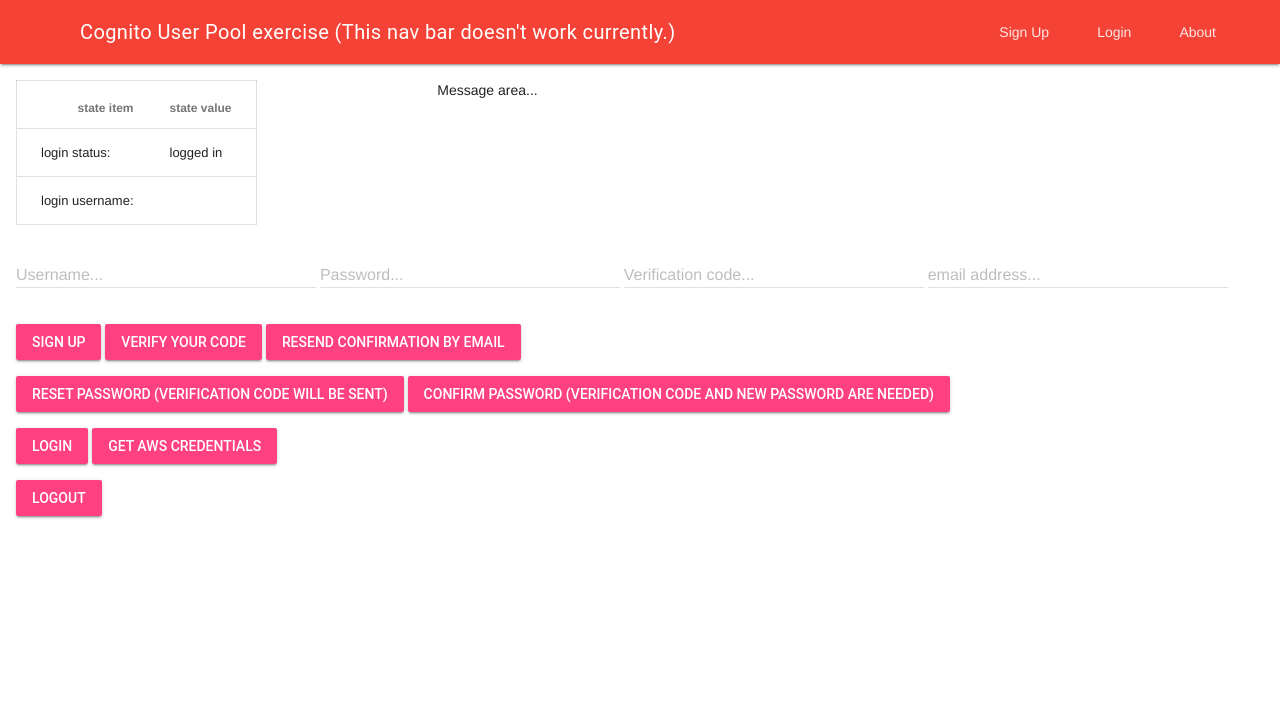
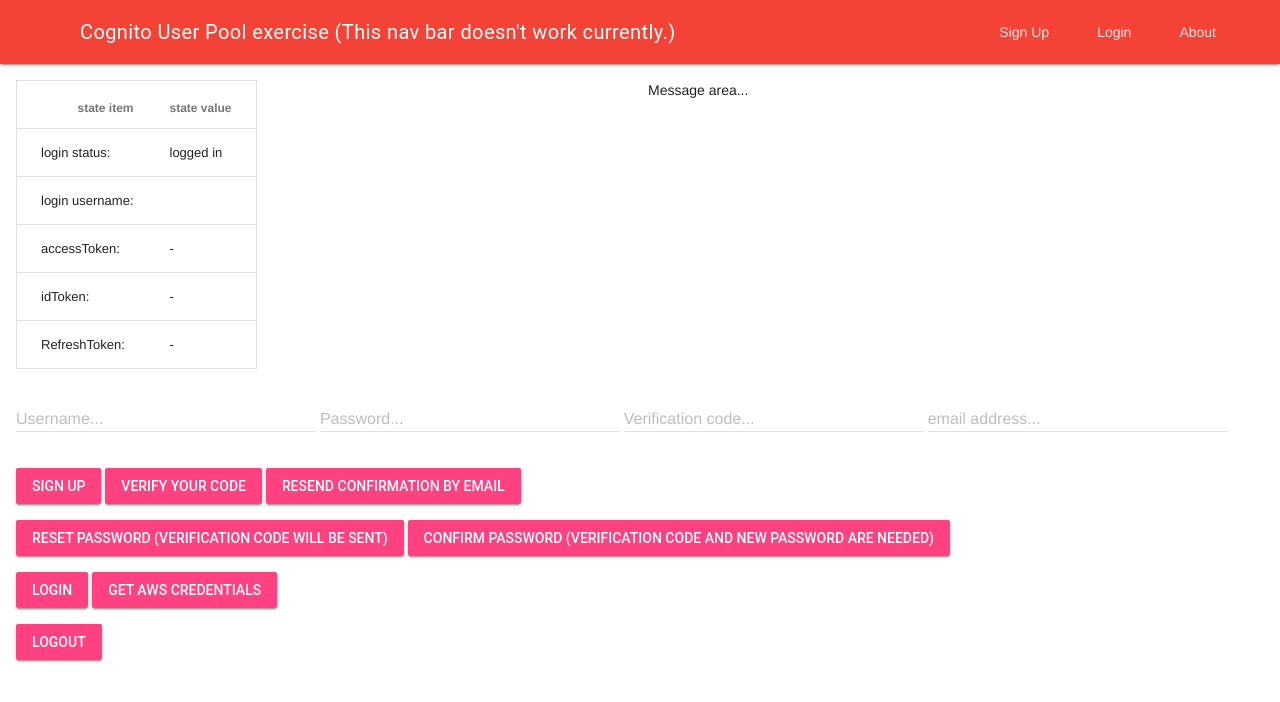
Before and after one commit to tmiki/cognito-sample-js-webapp, a website built with webpack: page dist/index.html in a window 1280 px wide. Built offline with nearby package versions, Linux system fonts and the light colour scheme; what amazon-cognito-identity-js would draw is missing.

Commit message:
added fields to show each token in the index.html.

```diff
--- a/dist/index.html
+++ b/dist/index.html
@@ -37,7 +37,7 @@
 
     <main class="mdl-layout__content">
       <div class="mdl-grid">
-        <div class="mdl-cell mdl-cell--4-col">
+        <div class="mdl-cell mdl-cell--6-col">
           <table class="mdl-data-table mdl-js-data-table">
             <thead>
               <tr>
@@ -54,10 +54,22 @@
                 <td class="mdl-data-table__cell--non-numeric">login username:</td>
                 <td id="state-login-username" class="mdl-data-table__cell--non-numeric">-</td>
               </tr>
+              <tr>
+                <td class="mdl-data-table__cell--non-numeric">accessToken:</td>
+                <td id="state-access-token" class="mdl-data-table__cell--non-numeric">-</td>
+              </tr>
+              <tr>
+                <td class="mdl-data-table__cell--non-numeric">idToken:</td>
+                <td id="state-id-token" class="mdl-data-table__cell--non-numeric">-</td>
+              </tr>
+              <tr>
+                <td class="mdl-data-table__cell--non-numeric">RefreshToken:</td>
+                <td id="state-refresh-token" class="mdl-data-table__cell--non-numeric">-</td>
+              </tr>
             </tbody>
           </table>
         </div>
-        <div class="mdl-cell mdl-cell--8-col">
+        <div class="mdl-cell mdl-cell--6-col">
           <div id="message-area">Message area...</div>
         </div>
 
```
